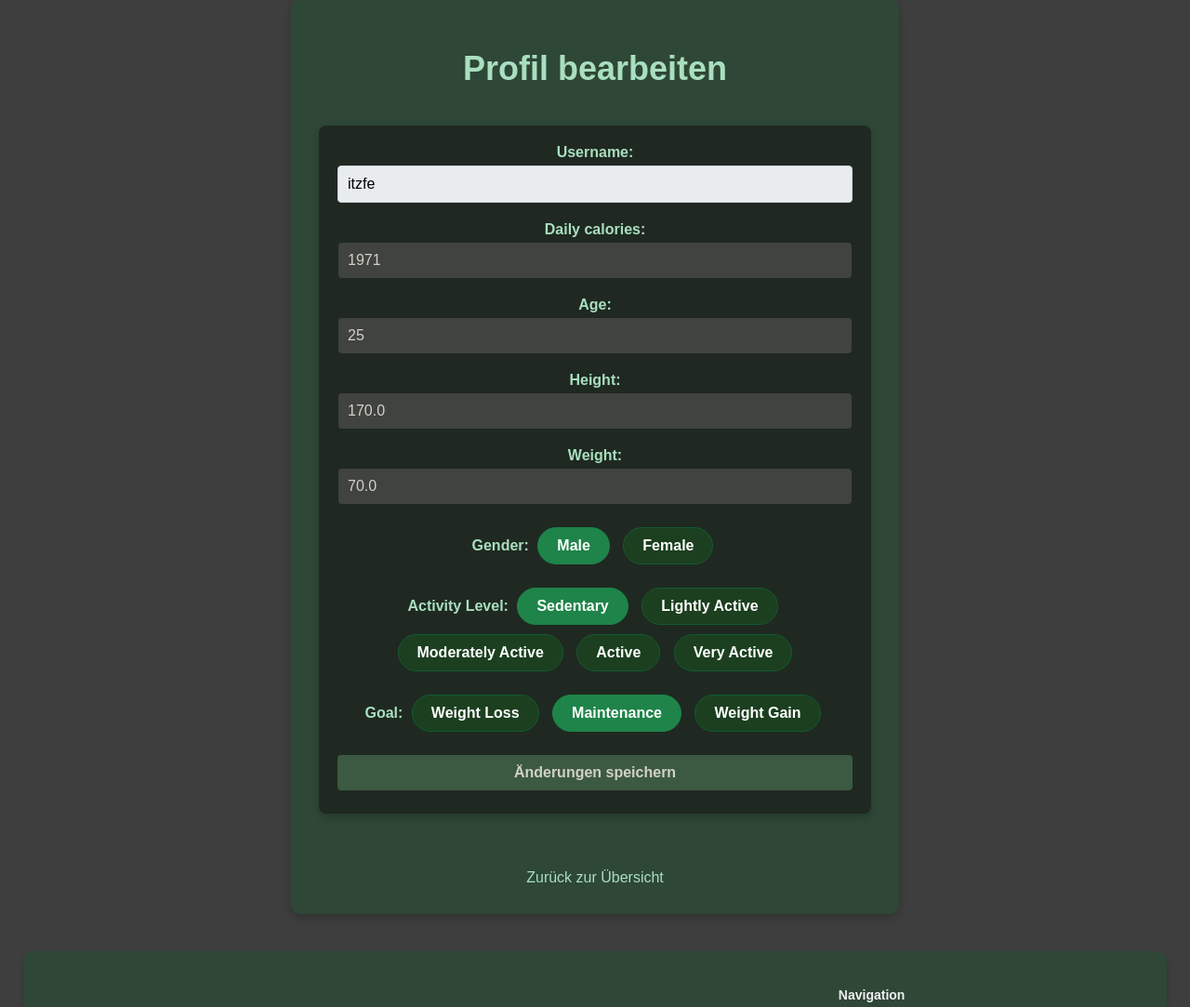
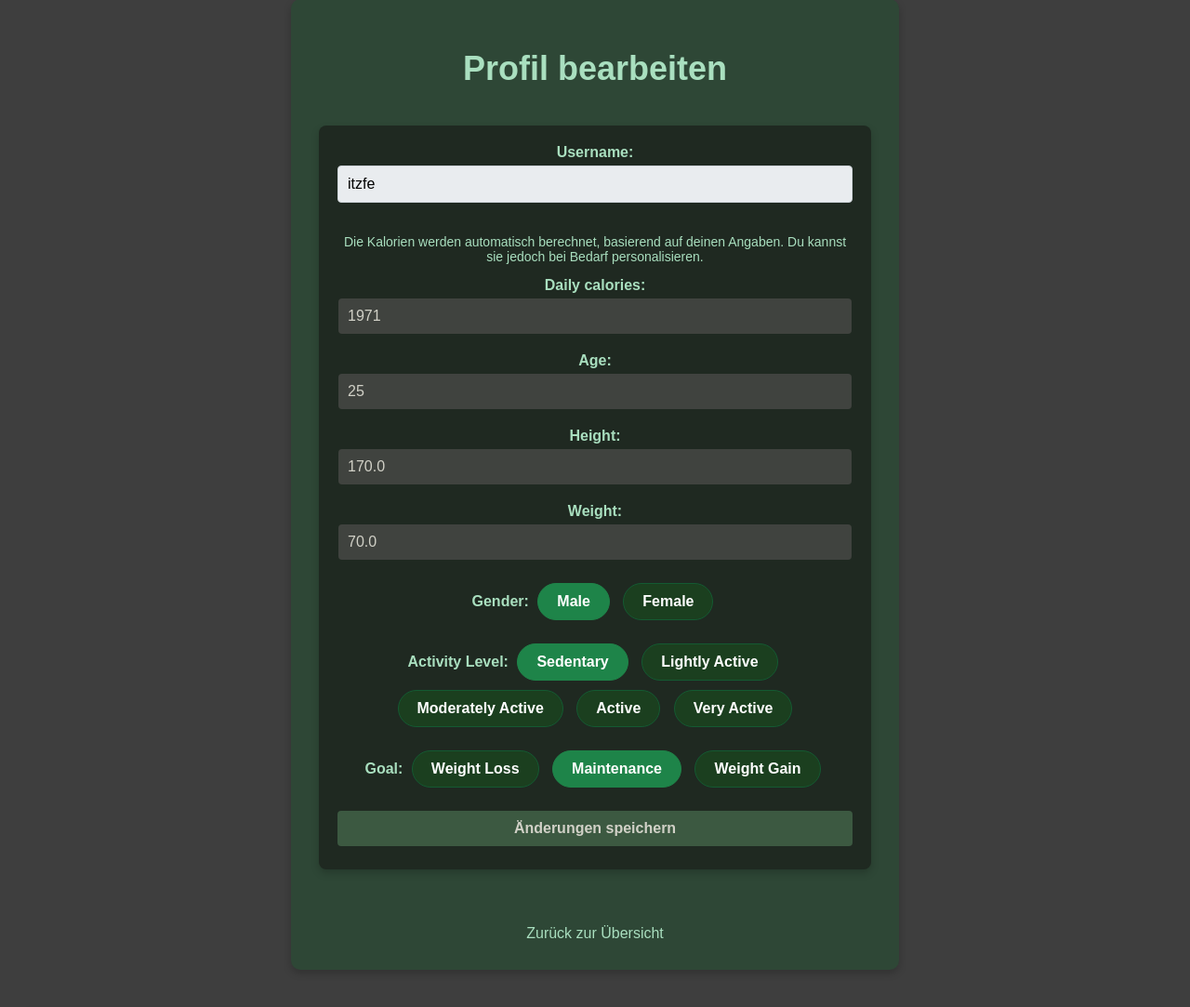
Before and after one commit to markus-schaaf/webproject, a Django app: page /trackerapp/edit-profile/ in a window 1280 px wide. Shown: the part 159-1242 px from the top of the page at 93% size. Run offline with Django 5.2, Linux system fonts and the light colour scheme; a user stored in the database is signed in; data comes from the database, SQL or seed files in the repository.

Commit message:
Kalorien Info

```diff
--- a/trackerapp/templates/edit_profile.html
+++ b/trackerapp/templates/edit_profile.html
@@ -159,6 +159,9 @@
         </div>
 
         <div>
+            <p style="font-size: 14px; color: #A9DFBF;">
+                Die Kalorien werden automatisch berechnet, basierend auf deinen Angaben. Du kannst sie jedoch bei Bedarf personalisieren.
+            </p>
             {{ form.daily_calories.label_tag }}
             {{ form.daily_calories }}
         </div>
```
